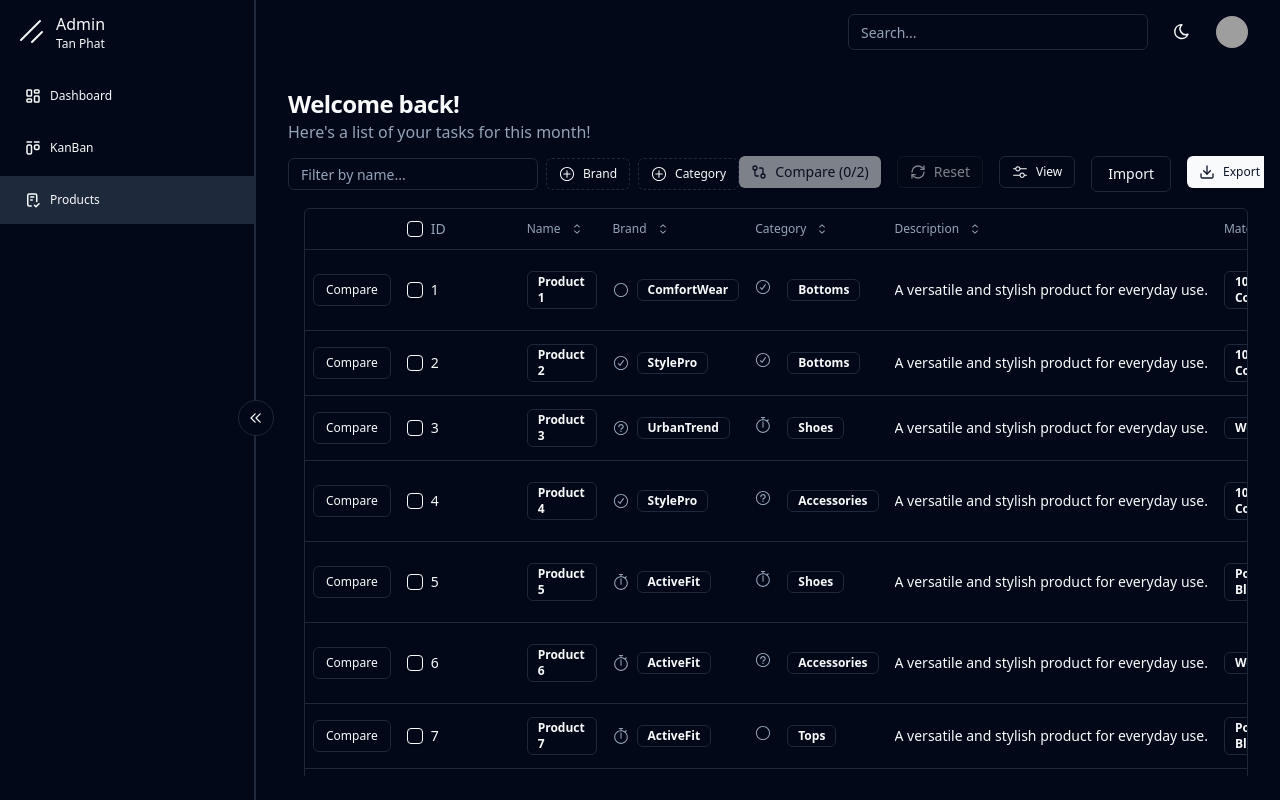
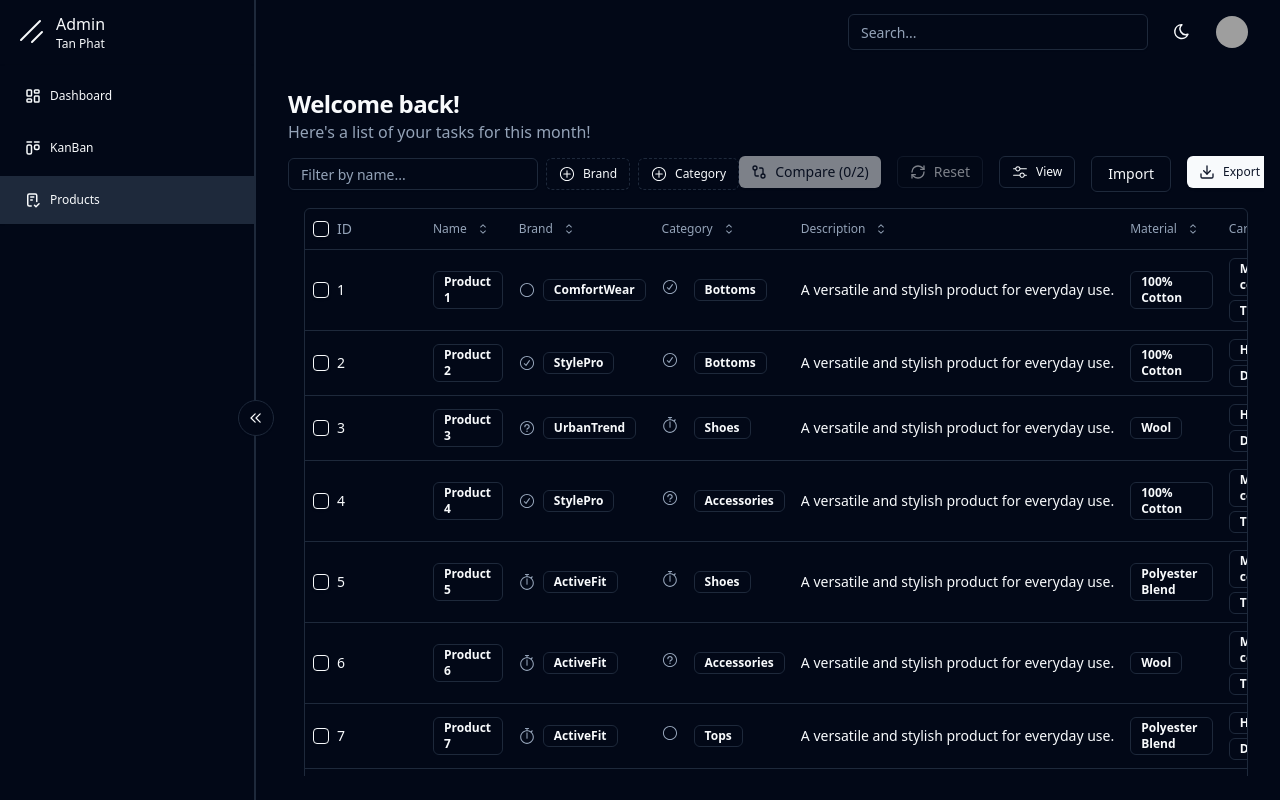
Before and after one commit to LogicLayer07/React-Shadcn-Admin-Dashboard, a React (Vite) app: page /product in a window 1280 px wide. Built offline with nearby package versions, Linux system fonts and the light colour scheme; grey boxes are pictures that could not be loaded.

Commit message:
remove compare Product table

```diff
--- a/src/pages/product/components/columns.tsx
+++ b/src/pages/product/components/columns.tsx
@@ -5,8 +5,6 @@ import { DataTableColumnHeader } from './data-table-column-header'
 import { DataTableRowActions } from './data-table-row-actions'
 import { Product } from '../data/schema'
 import { brands, categories } from '../data/data'
-import { Button } from '@/components/custom/button'
-
 interface ColumnsProps {
   editProduct: (id: number, updatedProduct: Partial<Product>) => void
   deleteProduct: (id: number) => void
@@ -24,18 +22,6 @@ export const columns = ({
   labelProduct,
   compareProduct
 }: ColumnsProps): ColumnDef<Product>[] => [
-  {
-    id: "compare",
-    cell: ({ row }) => (
-      <Button
-        variant="outline"
-        size="sm"
-        onClick={() => compareProduct(row.original)}
-      >
-        Compare
-      </Button>
-    ),
-  },
     {
       id: "select",
       header: ({ table }) => (
@@ -108,7 +94,7 @@ export const columns = ({
         const categoryData = categories.find(b => b.value === category)
         return (
           <div className="flex space-x-2">
-              {categoryData && categoryData.icon && <categoryData.icon className="mr-2 h-4 w-4 text-muted-foreground" />}
+            {categoryData && categoryData.icon && <categoryData.icon className="mr-2 h-4 w-4 text-muted-foreground" />}
             <Badge variant="outline">{category}</Badge>
           </div>
         )
```
